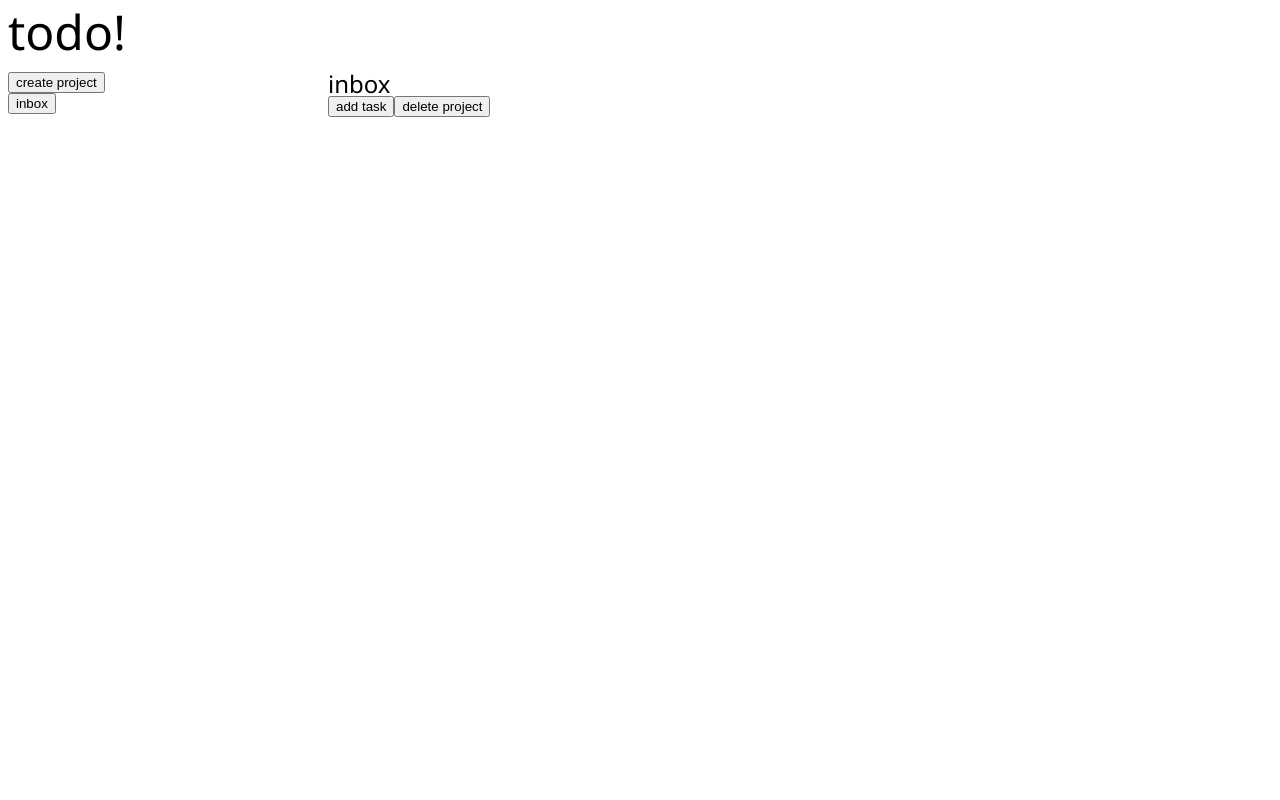
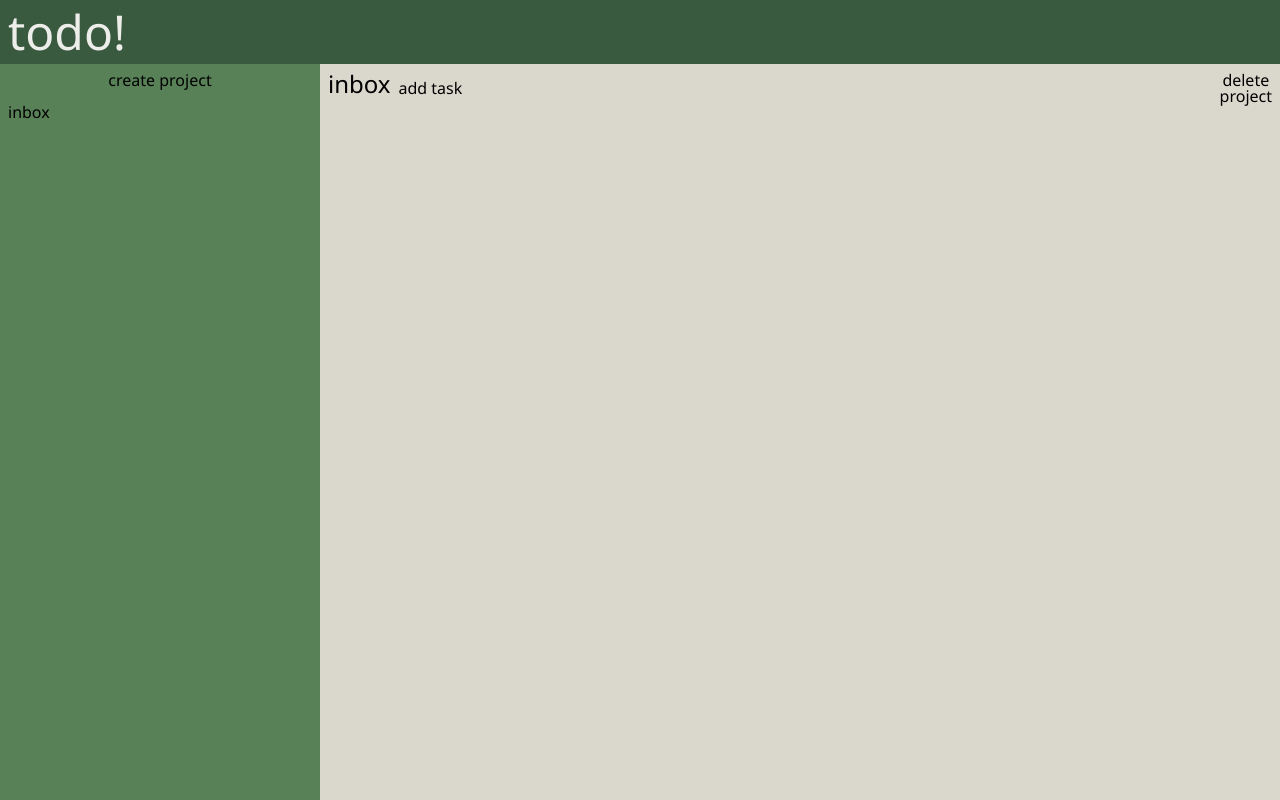
Before and after one commit to charlie-daniels/todo-list, a website built with webpack: page src/index.html in a window 1280 px wide. Built offline with nearby package versions, Linux system fonts and the light colour scheme.

Commit message:
Basic styles

```diff
--- a/src/index.html
+++ b/src/index.html
@@ -11,11 +11,11 @@
         <div id="header">
             <h1>todo!</h1>
         </div>
-        <div id="sidebar">
+        <div id="sidebar" class="align-vertical">
             <button id="show-project-menu">create project</button>
-            <div class="project-list"></div>
+            <div class="project-list align-vertical"></div>
         </div>
-        <form class="align-vertical hidden" action="" id="form-create-task" data-parent-project-number="1">
+        <form id="form-create-task" class="align-vertical hidden" action="" data-parent-project-number="1">
             <h2>create task</h2>
             <input type="text" name="title" placeholder="label">
             <textarea rows="2" name="description" placeholder="a brief description..."></textarea>
@@ -28,7 +28,7 @@
             </select>
             <input type="submit" value="create">
         </form>
-        <form class="align-vertical hidden" action="" id="form-create-project">
+        <form id="form-create-project" class="align-vertical hidden" action="">
             <h2>create project</h2>
             <input type="text" name="title" placeholder="title">
             <textarea rows="2" name="description" placeholder="a brief description..."></textarea>
--- a/src/modules/domController.js
+++ b/src/modules/domController.js
@@ -81,7 +81,10 @@ export default (() => {
     buttonDeleteProject.textContent = 'delete project';
     buttonDeleteProject.addEventListener('click', () => deleteProject(projectNumber));
 
-    container.append(title, description, buttonAddTask, buttonDeleteProject);
+    const header = document.createElement('div');
+    header.classList.add('header');
+    header.append(title, buttonAddTask, buttonDeleteProject);
+    container.append(header, description);
     document.getElementById('content').appendChild(container);
   };
 
--- a/src/styles/core.css
+++ b/src/styles/core.css
@@ -1,3 +1,12 @@
+:root{
+  --background-bright: #dad7cd;
+  --background-dark: #3a5a40;
+  --text-bright: #edede9;
+  --text-dark: #344e41;
+  --highlight-bright: #a3b18a;
+  --highlight-dark: #588157;
+}
+
 /* Fonts */
 
 body {
@@ -14,6 +23,12 @@ h2 {
 
 /* Page properties */
 
+body,
+#container {
+  background-color: var(--background-bright);
+  height: 100vh;
+}
+
 body > div {
   display: grid;
   grid-template-columns: 1fr 3fr;
@@ -25,18 +40,42 @@ body > div {
 }
 
 #header {
+  background-color: var(--background-dark);
+  color: var(--text-bright);
   grid-area: 1 / 1 / span 1 / span 2;
 }
 
+#sidebar {
+  background-color: var(--highlight-dark);
+  flex-grow: 1;
+  gap: 1rem;
+}
 
-/* Visual classes */
+/* Properties */
 
 .hidden {
   display: none !important;
 }
 
 .align-vertical {
+  display: flex;
+  flex-direction: column;
+}
+
+.align-center {
+  display: flex;
+  justify-content: center;
+  align-items: center;
+}
+
+.header {
   display: grid;
+  grid-template-columns: min-content auto min-content;
+  gap: 0.5rem;
+}
+
+.header :nth-child(2) {
+  justify-self: left;
 }
 
 /* Forms */
@@ -48,5 +87,15 @@ form {
   transform: translate(-50%, -50%);
   border: 1px solid;
   gap: .25rem;
-  padding: 0.5rem;
+  margin: 0.5rem;
 }
+
+/* Projects */
+
+.project-list {
+  gap: .5rem;
+}
+
+.project-list button {
+  width: min-content;
+}
--- a/src/styles/reset.css
+++ b/src/styles/reset.css
@@ -46,3 +46,11 @@ table {
 	border-collapse: collapse;
 	border-spacing: 0;
 }
+button, input[type="submit"], input[type="reset"] {
+	background: none;
+	color: inherit;
+	border: none;
+	padding: 0;
+	font: inherit;
+	outline: inherit;
+}
```
